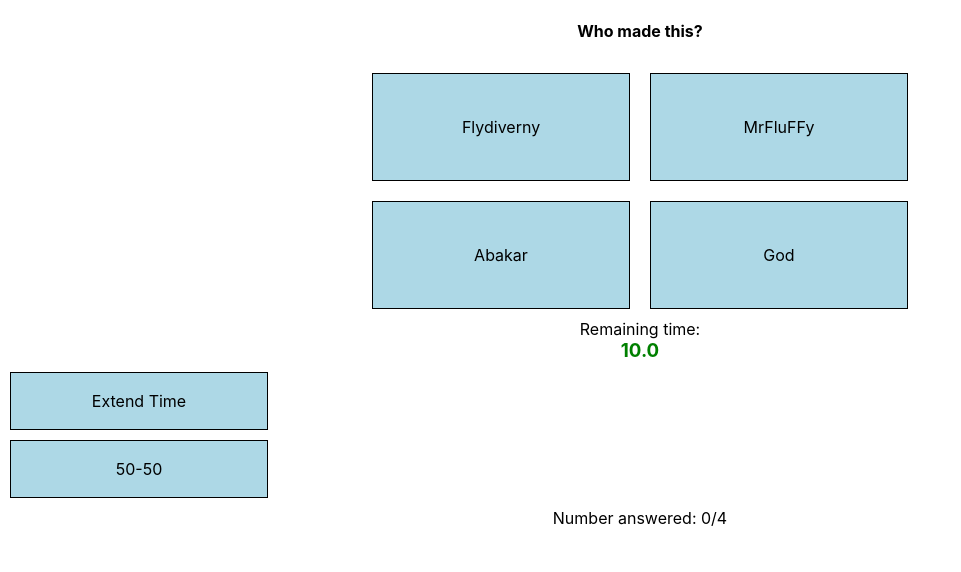
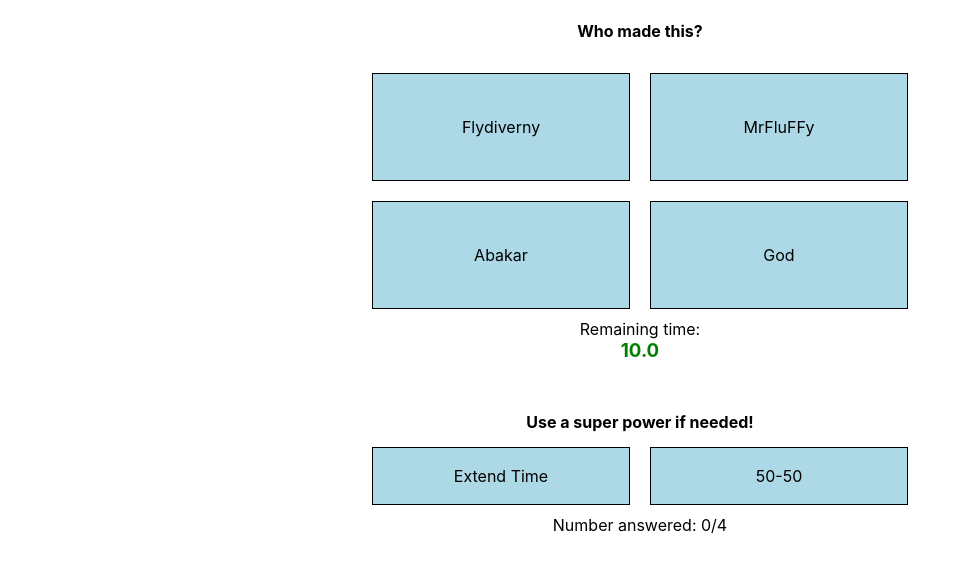
Before and after one commit to Nallooloo/quizgame, a React (Create React App) app: page /play in a window 1280 px wide. Shown: the top 572 px of the page, without its empty margins (0-961 px from the left). Built offline with nearby package versions, Linux system fonts and the light colour scheme.

Commit message:
minor styling, centering and a heading

```diff
--- a/src/Components/SuperPower/SuperPower.jsx
+++ b/src/Components/SuperPower/SuperPower.jsx
@@ -1,8 +1,24 @@
 import React from "react";
 import SuperCard from "../SuperCard/SuperCard";
+import styled from "styled-components";
+
+const SuperDiv = styled.div`
+  display: flex;
+  flex-wrap: wrap;
+  flex-direction: row;
+  width: 556px;
+  margin: auto;
+`;
+
+const Heading = styled.h4`
+  margin-bottom: 5px;
+  margin-top: 50px;
+`;
 const SuperPower = ({ superPowers = [], spendSuper, powersUsed = [] }) => {
   return (
     <div>
+      <Heading>Use a super power if needed!</Heading>
+      <SuperDiv>
         {superPowers.map((power) => {
           return (
             <SuperCard
@@ -13,6 +29,7 @@ const SuperPower = ({ superPowers = [], spendSuper, powersUsed = [] }) => {
             />
           );
         })}
+      </SuperDiv>
     </div>
   );
 };
```
Lines whose indentation alone changed are shown as unchanged.
